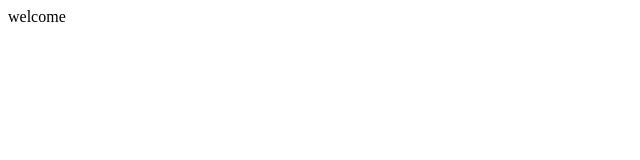
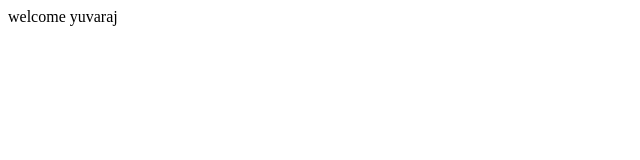
Before and after one commit to 21ecb63/test, a plain HTML site: page index.html in a window 1280 px wide. Shown: the full height of the page, 0-640 px from the left. Drawn offline with Linux system fonts and the light colour scheme.

Commit message:
second commit

```diff
--- a/index.html
+++ b/index.html
@@ -2,6 +2,6 @@
 <head>
 </head>
 <body>
-welcome
+welcome yuvaraj
 </body>
 </html>
```
